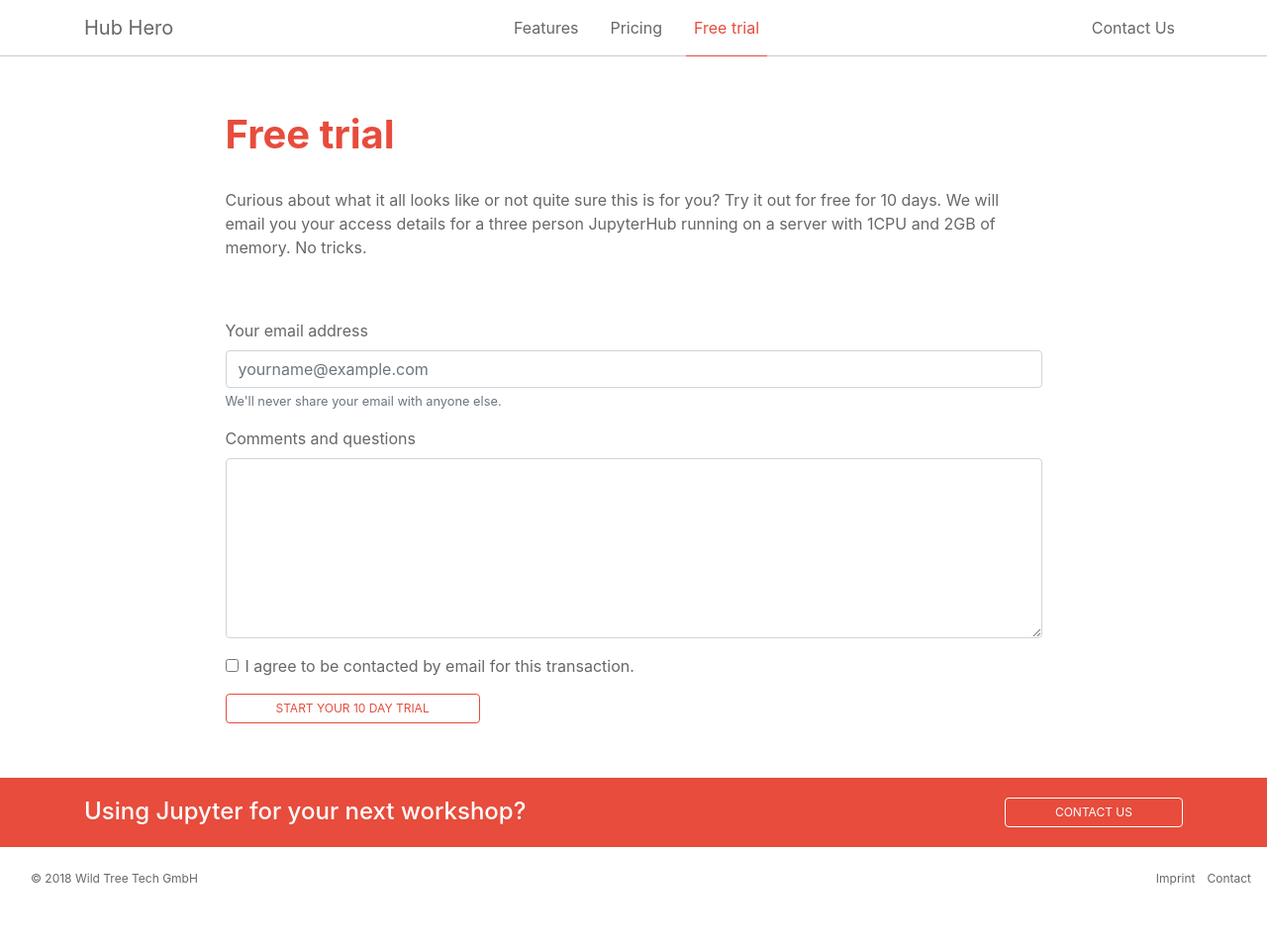
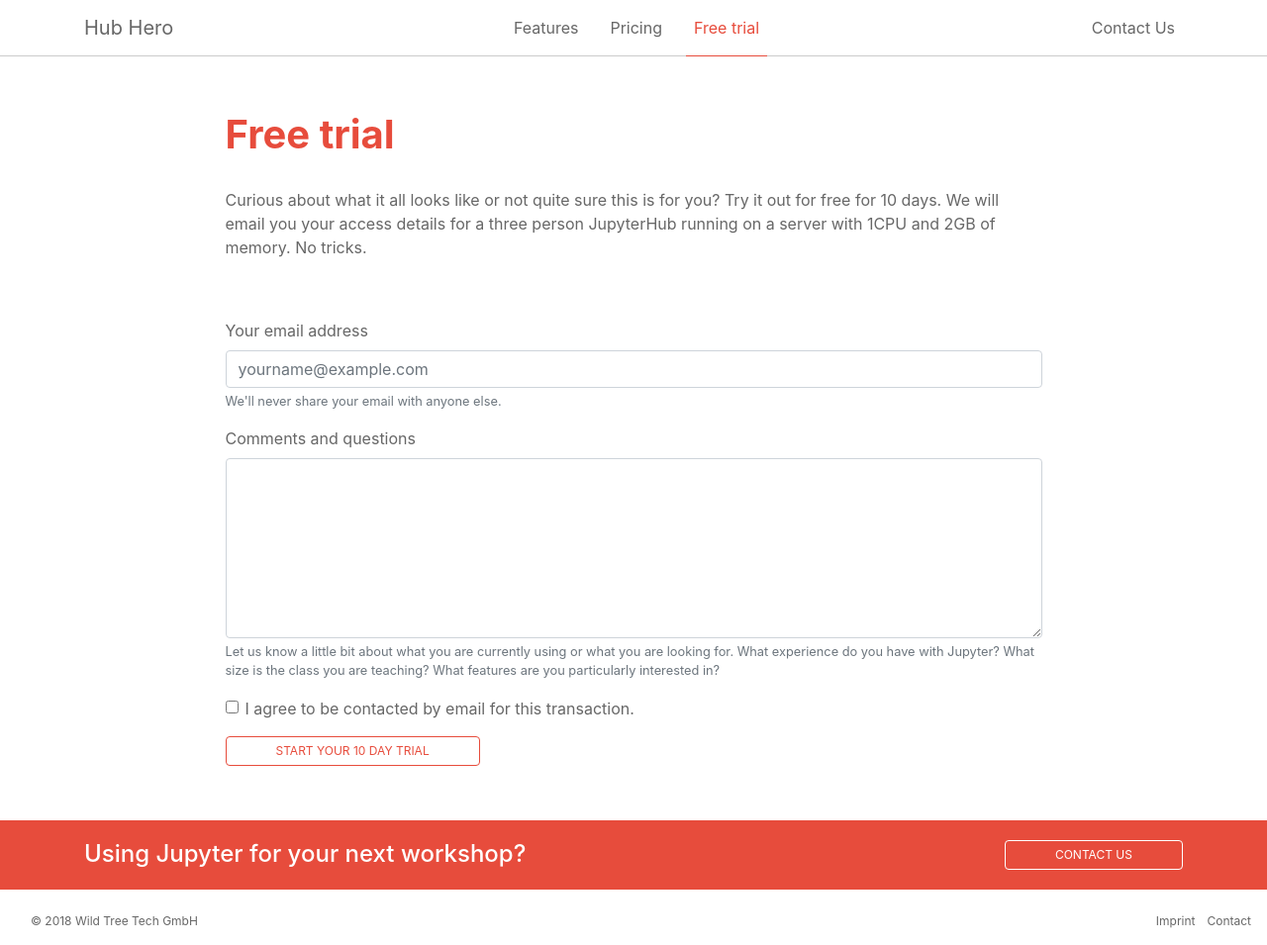
Before and after one commit to betatim/hub-maker, a Jekyll site: the page built from trial/index.html, in a window 1280 px wide. Shown: the whole page at 99% size. Built offline with Jekyll 4.4.1, drawn with Linux system fonts in a browser that asks for light colours; nearby versions of some CDN libraries; before the commit the page ends 912 px from its top, so only the background shows below that.

Commit message:
Make comments a required field (#2)
* Make comments a required field

```diff
--- a/trial/index.html
+++ b/trial/index.html
@@ -21,7 +21,8 @@
           </div>
           <div class="form-group">
             <label for="comments">Comments and questions</label>
-            <textarea class="form-control" name="comments" id="comments" rows="7"></textarea>
+            <textarea class="form-control" name="comments" id="comments" rows="7" aria-describedby="commentsHelp" required></textarea>
+            <small id="commentsHelp" class="form-text text-muted">Let us know a little bit about what you are currently using or what you are looking for. What experience do you have with Jupyter? What size is the class you are teaching? What features are you particularly interested in?</small>
           </div>
           <div class="form-group">
             <div class="form-check">
```
